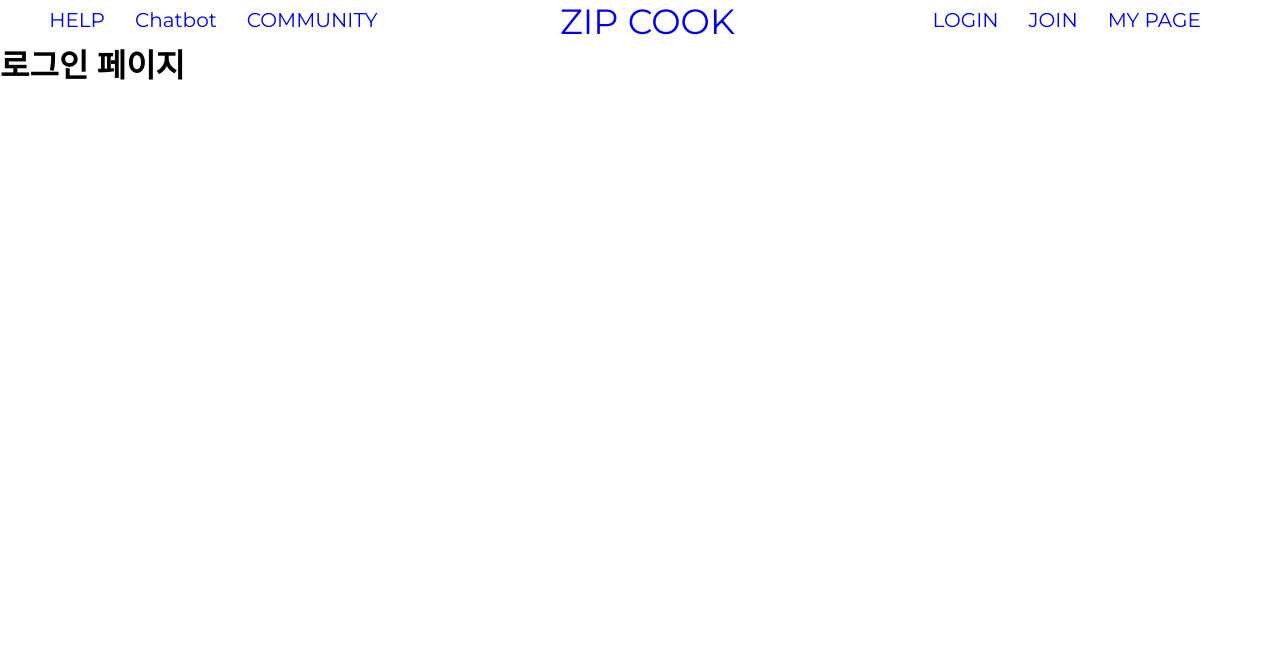
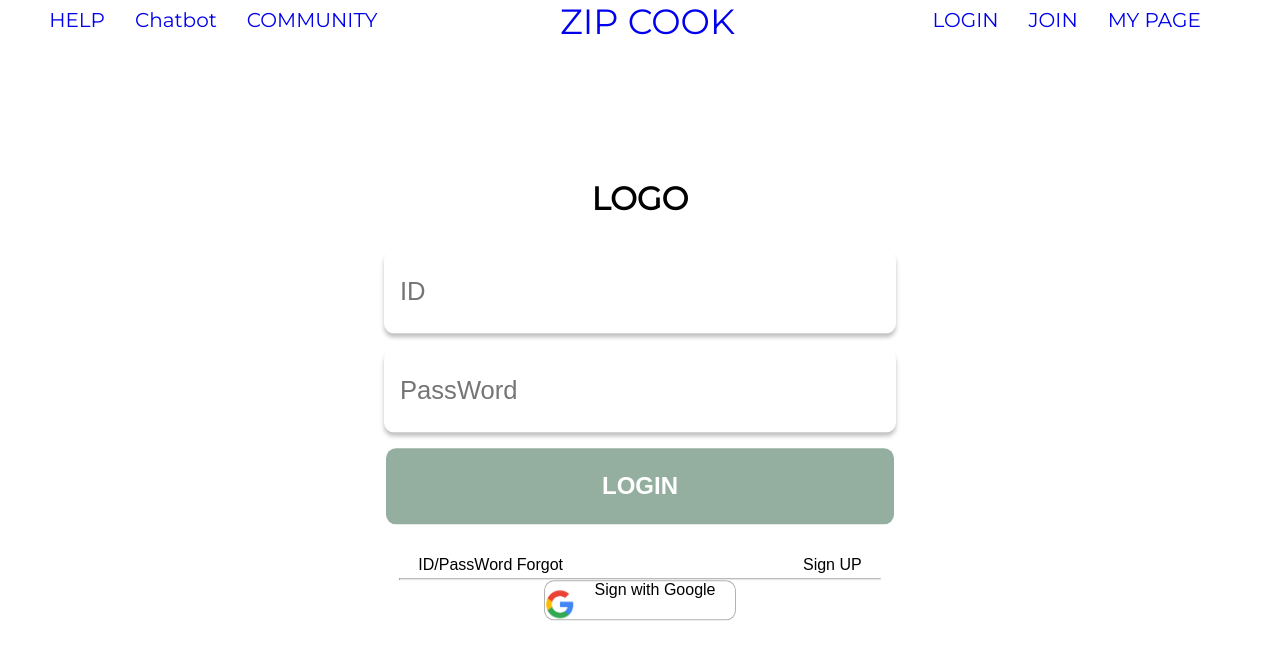
Before and after one commit to Dr-CheopCheop/ZIP-COOK_Front, a React (Create React App) app: page /login in a window 1280 px wide. Shown: the top 660 px of the page. Built offline with nearby package versions, Linux system fonts and the light colour scheme.

Commit message:
feat: LoginPage Connect

```diff
--- a/src/components/Pages/Login/Login.tsx
+++ b/src/components/Pages/Login/Login.tsx
@@ -1,11 +1,8 @@
 import React from "react";
+import Loginpage from "../../Login/Login";
 
 const Login = () => {
-  return (
-    <div>
-      <h1>로그인 페이지</h1>
-    </div>
-  );
+  return <Loginpage />;
 };
 
 export default Login;
```
